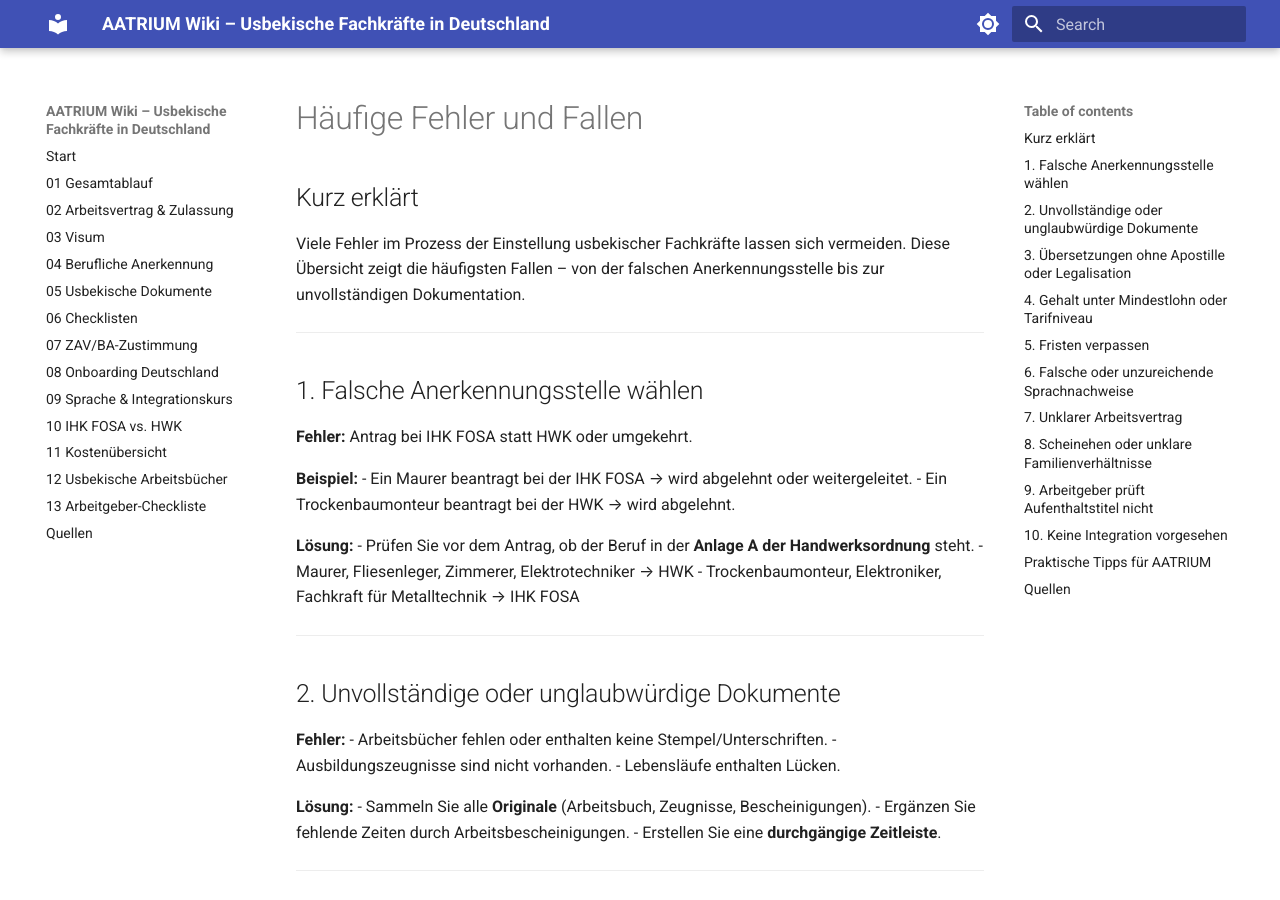
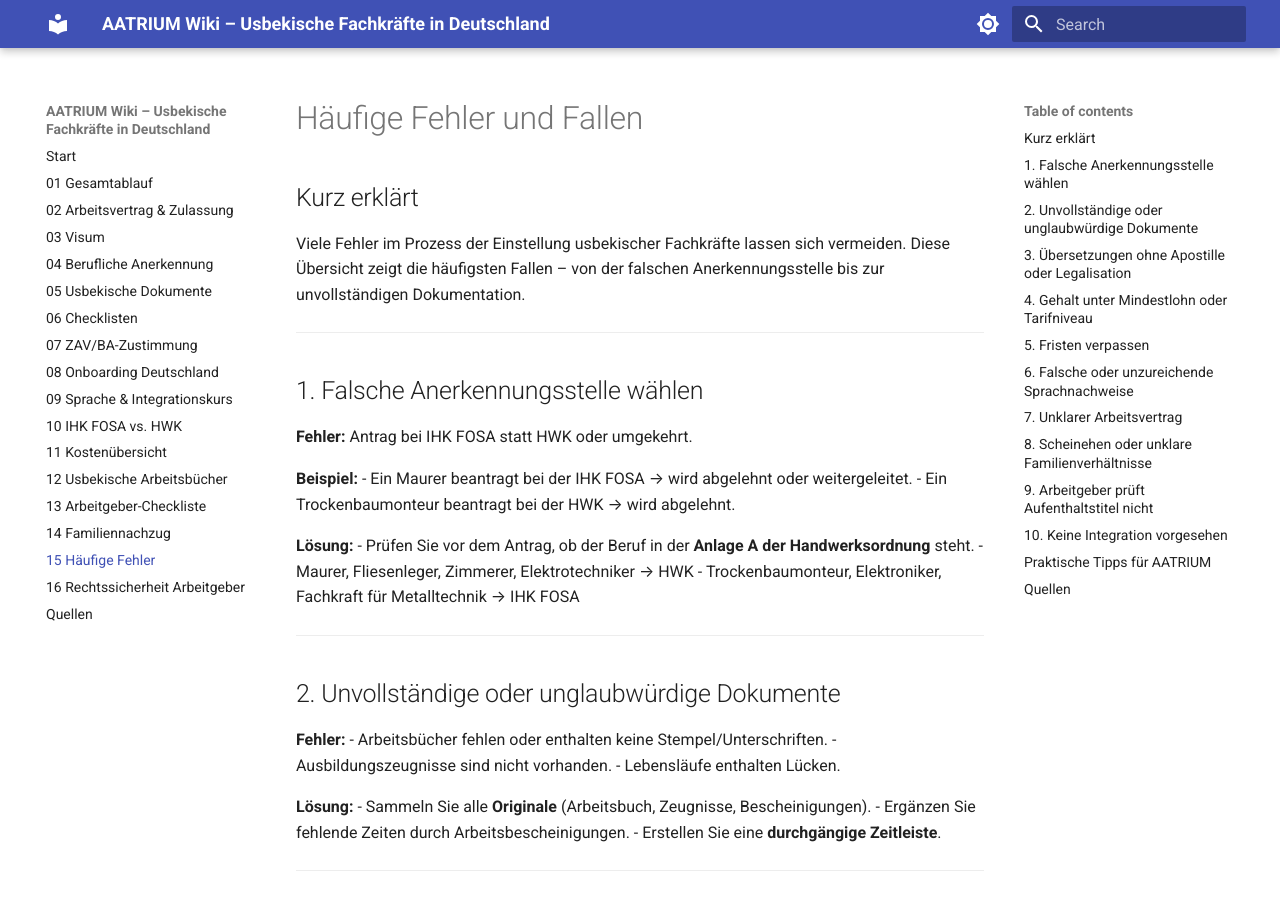
Before and after one commit to benedikt-aatrium/wiki-usbekische-fachkraefte, an MkDocs documentation site: the page built from docs/15_haeufige_fehler.md, in a window 1280 px wide and 900 px high. Built offline with MkDocs 1.6.1 and Material for MkDocs 9.7.7, drawn with Linux system fonts in a browser that asks for light colours.

Commit message:
Add 3 more articles (14-16) and update navigation

```diff
--- a/mkdocs.yml
+++ b/mkdocs.yml
@@ -49,4 +49,7 @@ nav:
   - 11 Kostenübersicht: 11_kostenuebersicht.md
   - 12 Usbekische Arbeitsbücher: 12_usbekische_arbeitsbuecher.md
   - 13 Arbeitgeber-Checkliste: 13_arbeitgeber_checkliste.md
+  - 14 Familiennachzug: 14_familiennachzug.md
+  - 15 Häufige Fehler: 15_haeufige_fehler.md
+  - 16 Rechtssicherheit Arbeitgeber: 16_rechtssicherheit_arbeitgeber.md
   - Quellen: 99_quellen.md
```
